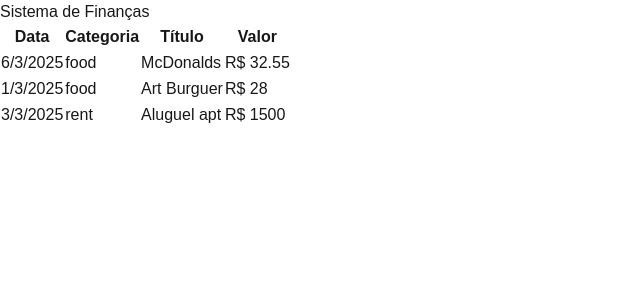
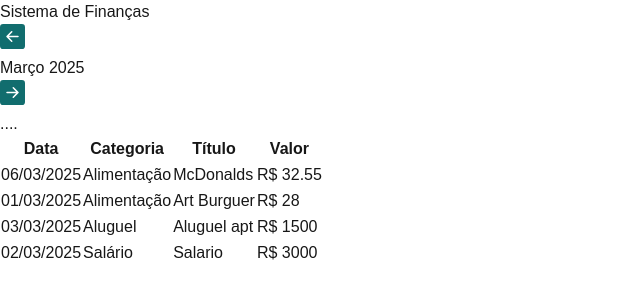
Before and after one commit to marceloab11/sistema-finan-as, a Next.js app: page / in a window 1280 px wide. Shown: the top 300 px of the page, without its empty margins (0-640 px from the left). Built offline with nearby package versions, Linux system fonts and the light colour scheme.

Commit message:
area de info - logica mudar mes

```diff
--- a/src/app/Helpers/dataFilter.ts
+++ b/src/app/Helpers/dataFilter.ts
@@ -26,5 +26,19 @@ export const formatDate = (date:Date): string => {
     let month = date.getMonth();
     let day = date.getDay();
 
-    return `${day}/${month}/${year}`
+    return `${addzero(day)}/${addzero(month)}/${year}`
 }
+
+const addzero = (n: number): string => {
+    if(n < 10){
+        return `0${n}`
+    } else {
+        return `${n}`
+    }
+}
+
+export const FormatYearAndMonth = (date: string) => {
+    let [yaer, month] = date.split("-");
+    const months = ["Janeiro", "Fevereiro", "Março", "Abril", "Maio", "Junho", "Julho", "Agosto", "Setembro", "Outubro", "Novembro", "Dezembro"];
+    return months[parseInt(month) -1] + " " + yaer
+}
--- a/src/app/components/Body.tsx
+++ b/src/app/components/Body.tsx
@@ -3,6 +3,7 @@ import { items } from "../data/item"
 import { FilterListMonth, getcurrentMonth } from "../Helpers/dataFilter";
 import { item } from "../types/items";
 import { TableArea } from "./TableArea";
+import { InfoArea } from "./infoArea";
 
 export const Body = () => {
     const [list, setList] = useState(items);
@@ -14,8 +15,16 @@ export const Body = () => {
     useEffect(()=>{
          setListFilter( FilterListMonth(list, curentMonth) );
     },[list, curentMonth])
+
+    function handleMonthChage(newMonth:string){
+        setCurrentMonth(newMonth)
+    }
     return (
         <div className="m-auto max-w-[980px]">
+            <InfoArea
+                 CurrentMonth={curentMonth}
+                 onMonthChange={handleMonthChage}
+                 />
            <TableArea list={listFilter}/>
         </div>
     )
--- a/src/app/components/Header.tsx
+++ b/src/app/components/Header.tsx
@@ -1,6 +1,6 @@
 export const Header = () => {
     return(
-        <div className="bg-teal-400 h-32 flex text-center justify-center items-center">
+        <div className="bg-[#116D6E] h-32 flex text-center justify-center items-center">
             <h1 className="text-5xl font-bold">Sistema de Finanças</h1>
         </div>
     )
--- a/src/app/components/TableArea.tsx
+++ b/src/app/components/TableArea.tsx
@@ -1,3 +1,4 @@
+import { categorias } from "../data/categories"
 import { formatDate } from "../Helpers/dataFilter"
 import { item } from "../types/items"
 
@@ -7,22 +8,42 @@ type Props = {
 
 export const TableArea = ({list}:Props) => {
     return(
-        <table className="w-[100%] bg-white p-[20px] shadow-[0px_0px_5px_#ccc]  rounded-[10px] mt-[20px]">
+        <table className="w-[100%] bg-white p-[20px] shadow-[0px_0px_5px_#ccc]  rounded-[10px] ml-[-22px] mt-14">
             <thead>
                 <tr className="text-black font-bold">
-                    <th className="py-[10px] px-0 text-left">Data</th>
-                    <th className="py-[10px] px-0 text-left">Categoria</th>
-                    <th className="py-[10px] px-0 text-left">Título</th>
-                    <th className="py-[10px] px-0 text-left">Valor</th>
+                    <th className="py-[10px] px-10 text-left">Data</th>
+                    <th className="py-[10px] px-10 text-left">Categoria</th>
+                    <th className="py-[10px] px-10 text-left">Título</th>
+                    <th className="py-[10px] px-10 text-left">Valor</th>
                 </tr>
             </thead>
             <tbody>
                 {list.map((item, index)=>(
                     <tr key={index} className="text-black">
-                        <td>{formatDate(item.date)}</td>
-                        <td>{item.category}</td>
-                        <td>{item.title}</td>
-                        <td>R$ {item.value}</td>
+                        <td className="py-[10px] px-10 text-left">{formatDate(item.date)}</td>
+                        <td className="py-[10px] px-10 text-left">
+                            <div className={`inline-block p-[3px_7px] rounded-[5px] text-white ${
+                                categorias[item.category].color === "red"
+                                ? "bg-[#CD1818]"
+                                : categorias[item.category].color === "yellow"
+                                ?"bg-[#4E3636]"
+                                :categorias[item.category].color === "green"
+                                ? "bg-[#116D6E]"
+                                :""
+                                }`}>
+                                {categorias[item.category].title}
+                            </div>
+                        </td>
+                        <td className="py-[10px] px-10 text-left">{item.title}</td>
+                        <td className="py-[10px] px-10 text-left">
+                            <div className={`inline-block p-[3px_7px] rounded-[5px] text-white ${
+                                categorias[item.category].expense === true
+                                ? "bg-[#CD1818]"
+                                : "bg-[#116D6E] "
+                            }`}>
+                                R$ {item.value}
+                            </div>
+                        </td>
                     </tr>
                 ))}
             </tbody>
--- /dev/null
+++ b/src/app/components/infoArea.tsx
@@ -0,0 +1,48 @@
+import { futimes } from "fs";
+import { FormatYearAndMonth } from "../Helpers/dataFilter";
+
+type Props = {
+    CurrentMonth: string;
+    onMonthChange: (newMonth:string) => void;
+}
+
+export const InfoArea = ({CurrentMonth, onMonthChange}:Props) => {
+    function handlePrevMonth(){
+        const [year, month] = CurrentMonth.split("-")
+        const CurrentDate = new Date(parseInt(year), parseInt(month) -1, 1)
+        CurrentDate.setMonth(CurrentDate.getMonth() - 1)
+
+        onMonthChange(`${CurrentDate.getFullYear()}-${CurrentDate.getMonth() + 1}`)
+    }
+
+    function handleNextMonth(){
+        const [year, month] = CurrentMonth.split("-")
+        const CurrentDate = new Date(parseInt(year), parseInt(month) -1, 1)
+        CurrentDate.setMonth(CurrentDate.getMonth() + 1)
+
+        onMonthChange(`${CurrentDate.getFullYear()}-${CurrentDate.getMonth() + 1}`)
+    }
+
+    return(
+        <div className="w-[100%] bg-white shadow-[0px_0px_5px_#ccc] rounded-[10px] p-[20px] m-[-25px] flex items-center">
+            {/* Month Area */}
+            <div className="flex-1 flex items-center">
+                <button className="w-[40px] text-center text-[25px] cursor-pointer" onClick={handlePrevMonth}>
+                    <svg xmlns="http://www.w3.org/2000/svg" width="25" height="25" color="#116D6E" fill="currentColor" class="bi bi-arrow-left-square-fill" viewBox="0 0 16 16">
+                        <path d="M16 14a2 2 0 0 1-2 2H2a2 2 0 0 1-2-2V2a2 2 0 0 1 2-2h12a2 2 0 0 1 2 2zm-4.5-6.5H5.707l2.147-2.146a.5.5 0 1 0-.708-.708l-3 3a.5.5 0 0 0 0 .708l3 3a.5.5 0 0 0 .708-.708L5.707 8.5H11.5a.5.5 0 0 0 0-1"/>
+                    </svg>
+                </button>
+                <div className="flex-1 text-center text-black">{FormatYearAndMonth(CurrentMonth)}</div>
+                <button className="w-[40px] text-center text-[25px] cursor-pointer" onClick={handleNextMonth}>
+                    <svg xmlns="http://www.w3.org/2000/svg" width="25" height="25" color="#116D6E" fill="currentColor" class="bi bi-arrow-right-square-fill" viewBox="0 0 16 16">
+                        <path d="M0 14a2 2 0 0 0 2 2h12a2 2 0 0 0 2-2V2a2 2 0 0 0-2-2H2a2 2 0 0 0-2 2zm4.5-6.5h5.793L8.146 5.354a.5.5 0 1 1 .708-.708l3 3a.5.5 0 0 1 0 .708l-3 3a.5.5 0 0 1-.708-.708L10.293 8.5H4.5a.5.5 0 0 1 0-1"/>
+                    </svg>
+                </button>
+            </div>
+            {/* Resume area */}
+            <div className="flex-[2] flex text-black">
+                ....
+            </div>
+        </div>
+    )
+}
--- a/src/app/data/categories.ts
+++ b/src/app/data/categories.ts
@@ -2,6 +2,6 @@ import { Category } from "../types/category";
 
 export const categorias:Category = {
     food: { title: "Alimentação", color: "yellow", expense:true},
-    rent: { title: "Alimentação", color: "yellow", expense:true},
-    salary: { title: "Alimentação", color: "yellow", expense:true},
+    rent: { title: "Aluguel", color: "red", expense:true},
+    salary: { title: "Salário", color: "green", expense:false},
 }
--- a/src/app/data/item.ts
+++ b/src/app/data/item.ts
@@ -4,5 +4,6 @@ export const items:item[] = [
     {date: new Date(2025, 3, 5), category:"food", title: "McDonalds", value: 32.55},
     {date: new Date(2025, 3, 7), category:"food", title: "Art Burguer", value: 28},
     {date: new Date(2025, 3, 9), category:"rent", title: "Aluguel apt", value: 1500},
+    {date: new Date(2025, 3, 1), category:"salary", title: "Salario", value: 3000},
     {date: new Date(2025, 4, 1), category:"salary", title: "Salario", value: 3000}
 ]
--- a/src/app/layout.tsx
+++ b/src/app/layout.tsx
@@ -25,7 +25,7 @@ export default function RootLayout({
   return (
     <html lang="en">
       <body
-        className={`${geistSans.variable} ${geistMono.variable} antialiased bg-white`}
+        className={`${geistSans.variable} ${geistMono.variable} antialiased bg-[#092635]`}
       >
         {children}
       </body>
```
